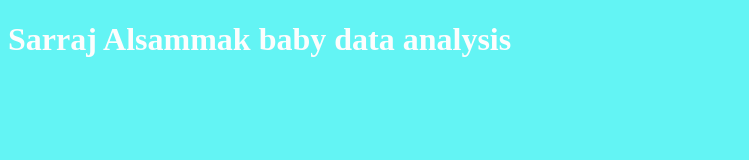
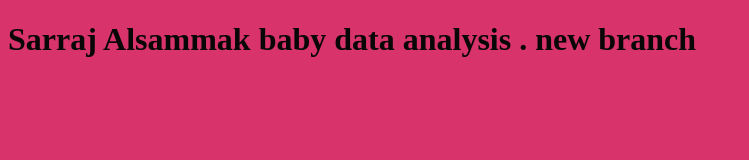
Before and after one commit to Sarrajsam/myproject, a plain HTML site: page index.html in a window 1280 px wide. Shown: the whole page, without its empty margins (0-749 px from the left). Drawn offline with Linux system fonts and the light colour scheme.

Commit message:
changing style for the title new branch

```diff
--- a/index.html
+++ b/index.html
@@ -8,6 +8,6 @@
 </head>
 <body>
     <script src="app.js"></script>
-    <h1>Sarraj Alsammak baby data analysis</h1>
+    <h1>Sarraj Alsammak baby data analysis . new branch</h1>
 </body>
 </html>
--- a/style.css
+++ b/style.css
@@ -1,7 +1,7 @@
 h1 {
-    color: rgb(253, 253, 253);
+    color: rgb(7, 7, 7);
 }
 
 body {
-    background-color: rgb(99, 244, 244);
+    background-color: rgb(216, 51, 106);
 }
```
